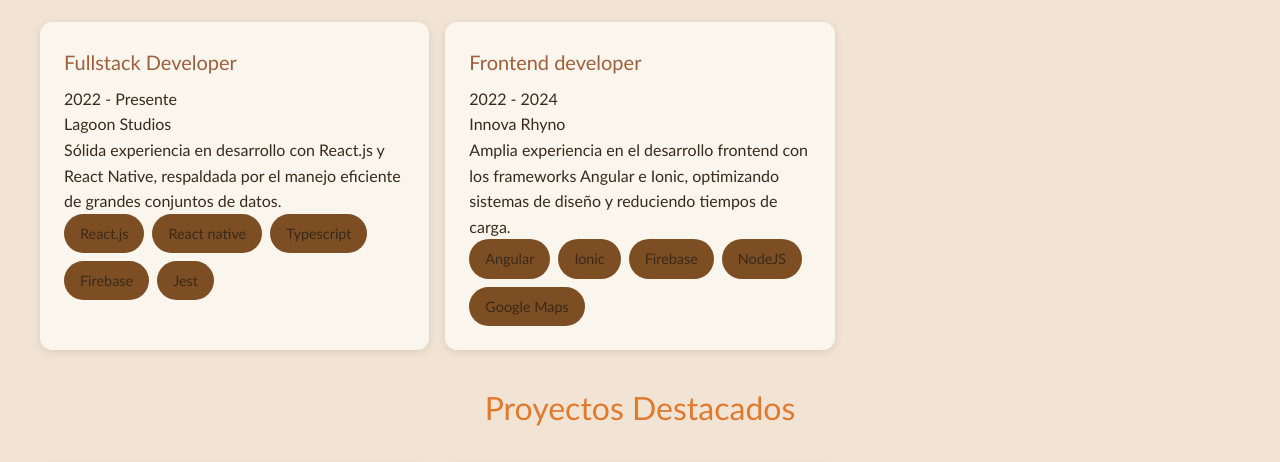
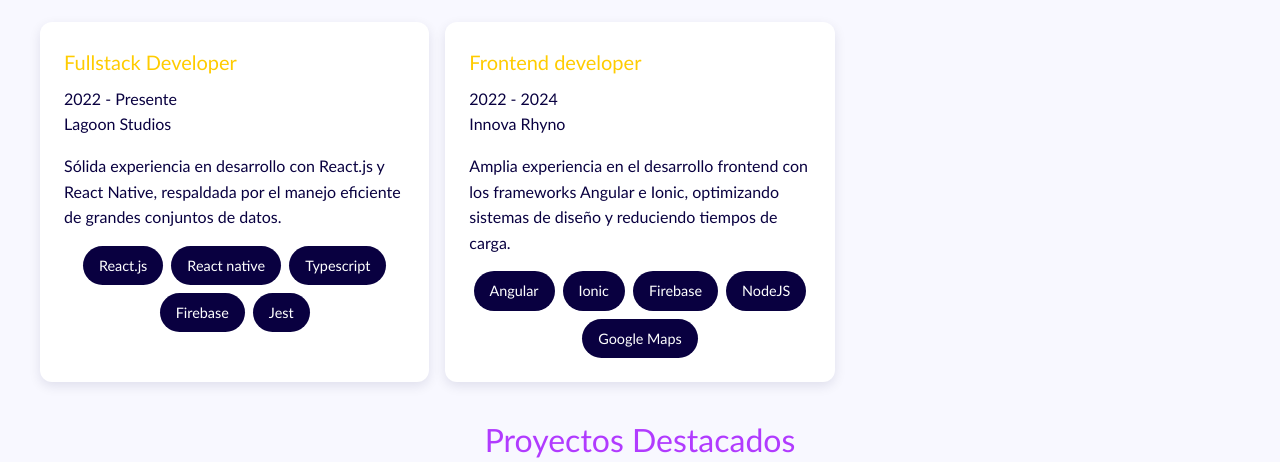
Before and after one commit to joseleoc/portaflio-2025, a plain HTML site: page index.html in a window 1280 px wide. Shown: the part 668-1130 px from the top of the page. Drawn offline with Linux system fonts and the light colour scheme.

Commit message:
change colors palette

```diff
--- a/styles.css
+++ b/styles.css
@@ -7,25 +7,43 @@
 
 /* Color Schemes */
 :root {
-  --primary: #7d4e24;
-  --secondary: #c7795d;
-  --tertiary: #e07a2f;
-  --background: #f2e4d4;
-  --surface: #faf5ed;
-  --text: #3a2a1a;
-  --accent: #9f5f3c;
-  --box-shadow: 0 2px 8px rgba(0, 0, 0, 0.1);
+  --primary: #090040; /* Deep Navy (Main Brand Color) */
+  --secondary: #471396; /* Royal Purple (Secondary Brand) */
+  --tertiary: #b13bff; /* Electric Purple (Accent) */
+  --accent: #ffcc00; /* Golden Yellow (Highlight) */
+
+  /* UI/UX Functional Colors */
+  --background: #f8f8ff; /* Soft Blue-White (Light BG) */
+  --surface: #ffffff; /* Pure White (Cards/Containers) */
+  --text: #090040; /* Deep Navy (Primary Text) */
+  --text-secondary: #ffffff; /* Muted Navy (Secondary Text) */
+  --error: #ff3b3b; /* Red (Errors) */
+  --success: #00a86b; /* Green (Success) */
+
+  /* Effects */
+  --box-shadow: 0 4px 12px rgba(9, 0, 64, 0.1);
+  --glow-effect: 0 0 12px rgba(177, 59, 255, 0.3); /* For interactive elements */
 }
 
 .dark {
-  --primary: #a05e2c;
-  --secondary: #d18662;
-  --tertiary: #f0a35c;
-  --background: #1e160e;
-  --surface: #2a2116;
-  --text: #f0e6d6;
-  --accent: #d67237;
-  --box-shadow: 0 2px 8px rgba(255, 255, 255, 0.1);
+  /* ===== Core Background Colors ===== */
+  --primary-bg: #0f0f0f; /* Rich black (primary surfaces) */
+  --secondary-bg: #232d3f; /* Dark navy (secondary surfaces) */
+  --tertiary-bg: #005b41; /* Deep emerald (accent containers) */
+  --accent-bg: #008170; /* Teal (interactive elements) */
+
+  /* ===== High-Contrast Text Colors ===== */
+  --text: #ffffff; /* White (19:1 contrast) */
+  --text-secondary: #e0f2fe; /* Ice blue (9:1 contrast) */
+  --text-tertiary: #ffffff; /* White (7.5:1 contrast) */
+  --text-accent: #ffffff; /* White (4.8:1 - use only for large text) */
+
+  /* ===== Supporting UI Colors ===== */
+  --background: #050505; /* Near-black (page BG) */
+  --surface: #1a1a1a; /* Dark gray (cards/modals) */
+
+  /* ===== Effects ===== */
+  --box-shadow: 0 4px 16px rgba(0, 0, 0, 0.8);
 }
 
 /* Base Styles */
@@ -133,6 +151,12 @@ body {
   transition: transform 0.3s ease, box-shadow 0.3s ease;
 }
 
+.bento-card article {
+  display: flex;
+  flex-direction: column;
+  gap: 1rem;
+}
+
 .bento-card:hover {
   transform: translateY(-5px);
   box-shadow: 0 10px 20px rgba(0, 0, 0, 0.1);
@@ -173,11 +197,13 @@ body {
   gap: 0.5rem;
   list-style: none;
   padding: 0;
+  justify-content: center;
+  align-items: center;
 }
 
 .skills-list li {
   background-color: var(--primary);
-  color: var(--text);
+  color: var(--text-secondary);
   padding: 0.5rem 1rem;
   border-radius: 20px;
   font-size: 0.9rem;
@@ -224,7 +250,7 @@ button:hover {
 }
 
 .card-img {
-    justify-self: center;
+  justify-self: center;
 }
 
 .technologies-list {
@@ -233,11 +259,13 @@ button:hover {
   gap: 0.5rem;
   list-style: none;
   padding: 0;
+  justify-content: center;
+  align-items: center;
 }
 
 .technology-item {
   background-color: var(--primary);
-  color: var(--text);
+  color: var(--text-secondary);
   padding: 0.5rem 1rem;
   border-radius: 20px;
   font-size: 0.9rem;
```
